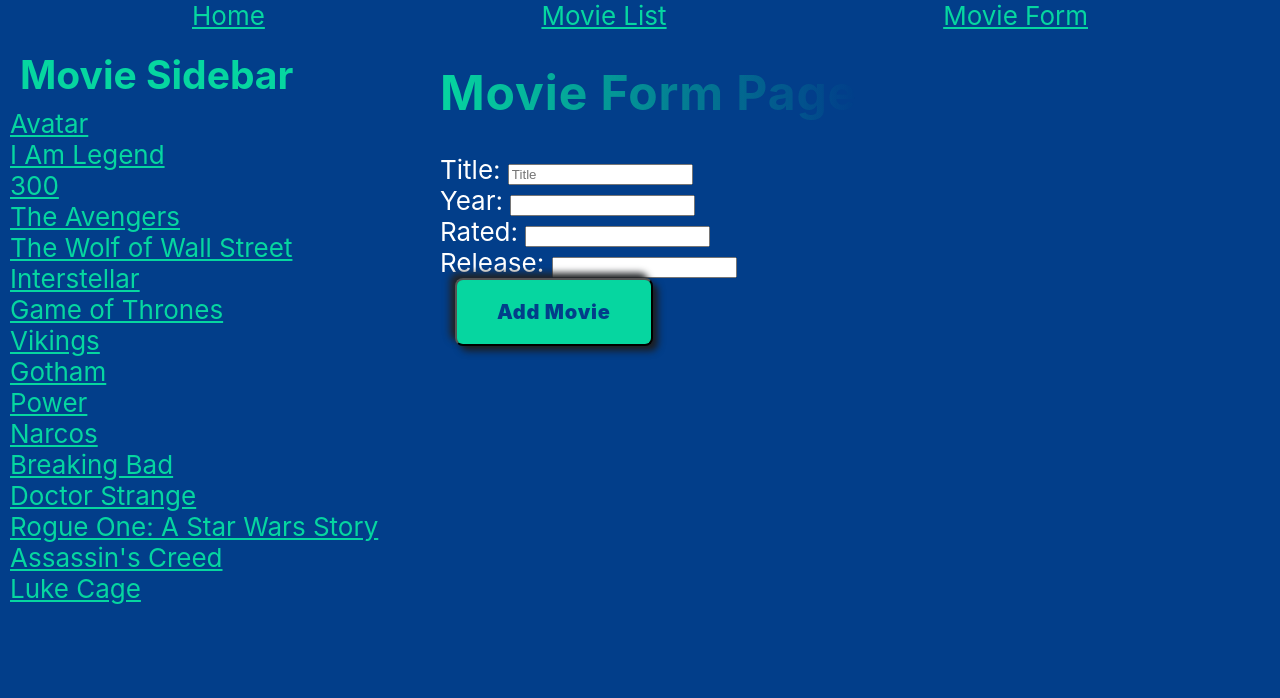
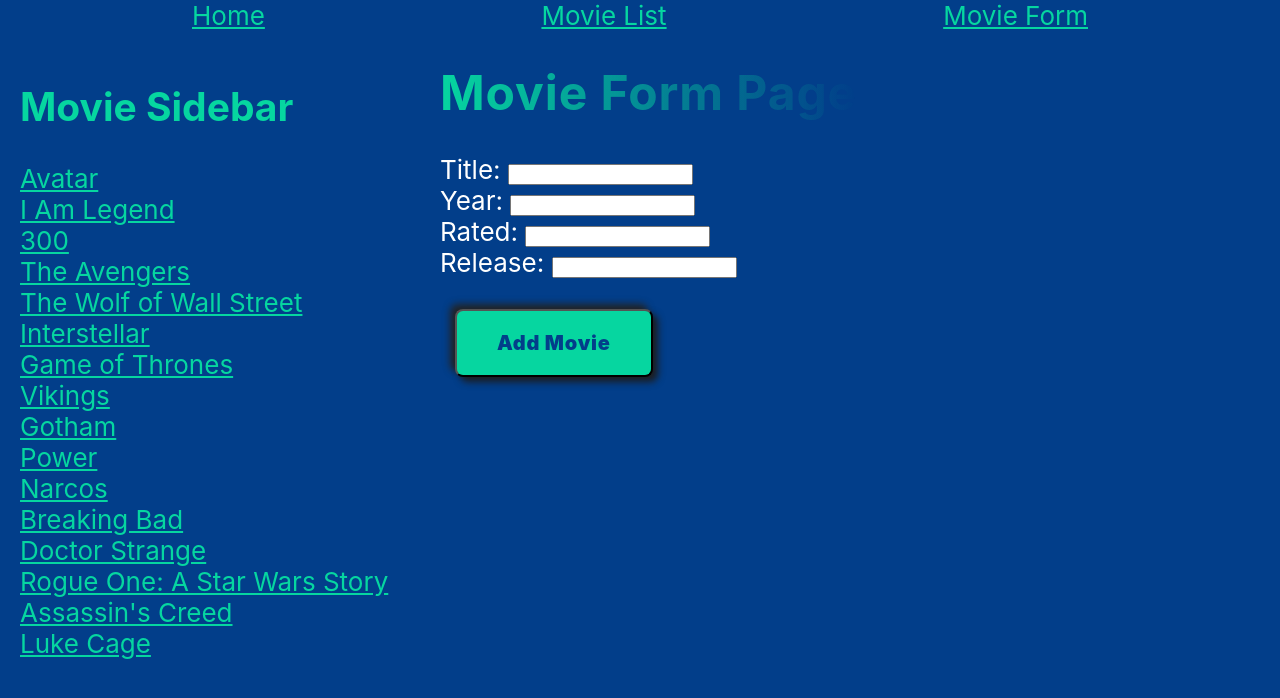
Before and after one commit to luespinal03/react-movie-app2, a React (Create React App) app: page /movies/form in a window 1280 px wide. Shown: the top 698 px of the page. Built offline with nearby package versions, Linux system fonts and the light colour scheme.

Commit message:
Fix last minute issues

```diff
--- a/src/App.css
+++ b/src/App.css
@@ -89,6 +89,7 @@ a {
   background-color: #06d6a0;
   border: 1px solid white;
   border-radius: 50px;
+  max-width: 800px;
   margin: 40px;
   padding: 20px;
 }
@@ -127,5 +128,7 @@ button {
 }
 
 img {
-  height: 300px;
+  height: 350px;
+  padding-left: 100px;
+  /* border-radius: 50px; */
 }
--- a/src/Components/MovieSidebar.js
+++ b/src/Components/MovieSidebar.js
@@ -7,13 +7,15 @@ const MovieSideBar = (props) => {
 
     return (
         <div className="movie-sidebar">
-            <h2 className="movie-sidebar">Movie Sidebar</h2>
+            <header className="movie-sidebar">
+                <h2 >Movie Sidebar</h2>
                 {props.movieList.map((movieItem, index) => {
                     return (
                         // this is making th emovie title the link and then display the movie title
                         <Link to={`/movies/${movieItem.Title}`}>{movieItem.Title}</Link>
                     )
                 })}
+            </header>
         </div >
     )
 }
--- a/src/Pages/MovieFormPage.js
+++ b/src/Pages/MovieFormPage.js
@@ -13,7 +13,7 @@ const MovieFormPage = (props) => {
         <div>
             <h1>Movie Form Page</h1>
             <label>Title: </label>
-            <input type="text" value={title} placeholder="Title" onChange={(e) => { setTitle(e.target.value) }} className="movie-form-input"></input>
+            <input type="text" value={title} placeholder="" onChange={(e) => { setTitle(e.target.value) }} className="movie-form-input"></input>
             <br />
 
             <label>Year: </label>
@@ -26,6 +26,7 @@ const MovieFormPage = (props) => {
 
             <label>Release: </label>
             <input type="text" value={release} placeholder="" onChange={(e) => { setRelease(e.target.value) }} className="movie-form-input"></input>
+            <br />
             <br />
 
 
--- a/src/index.js
+++ b/src/index.js
@@ -2,7 +2,7 @@ import React from 'react';
 import ReactDOM from 'react-dom/client';
 import './index.css';
 import App from './App';
-import reportWebVitals from './reportWebVitals';
+
 
 const root = ReactDOM.createRoot(document.getElementById('root'));
 root.render(
@@ -10,8 +10,3 @@ root.render(
     <App />
   </React.StrictMode>
 );
-
-// If you want to start measuring performance in your app, pass a function
-// to log results (for example: reportWebVitals(console.log))
-// or send to an analytics endpoint. Learn more: https://bit.ly/CRA-vitals
-reportWebVitals();
--- a/src/reportWebVitals.js
+++ /dev/null
@@ -1,13 +0,0 @@
-const reportWebVitals = onPerfEntry => {
-  if (onPerfEntry && onPerfEntry instanceof Function) {
-    import('web-vitals').then(({ getCLS, getFID, getFCP, getLCP, getTTFB }) => {
-      getCLS(onPerfEntry);
-      getFID(onPerfEntry);
-      getFCP(onPerfEntry);
-      getLCP(onPerfEntry);
-      getTTFB(onPerfEntry);
-    });
-  }
-};
-
-export default reportWebVitals;
```
Also changed, not shown: src/setupTests.js (deleted, +0 -5 lines), src/logo.svg (deleted). Lines whose indentation alone changed are shown as unchanged.
